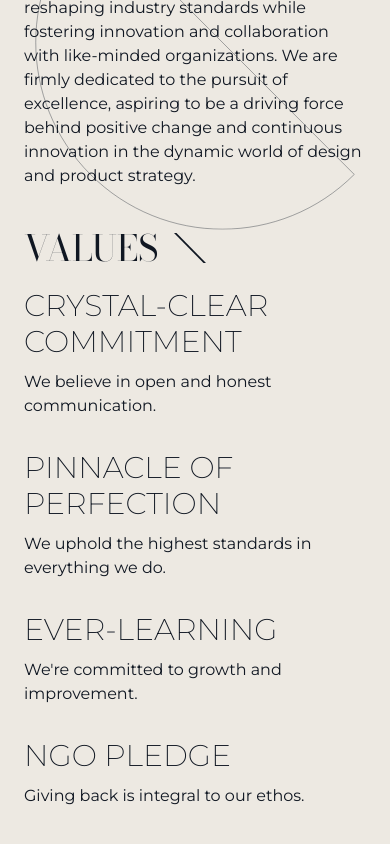
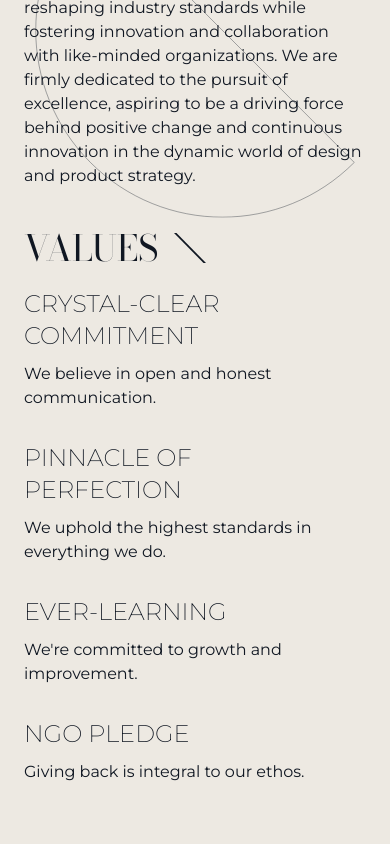
Before and after one commit to Skolaczk/mareingenii, a Next.js app: page / in a window 390 px wide. Shown: the part 1295-2139 px from the top of the page. Built offline with nearby package versions, Linux system fonts and the light colour scheme.

Commit message:
refactor: improve headings font size

```diff
--- a/src/components/about.tsx
+++ b/src/components/about.tsx
@@ -51,7 +51,7 @@ export const About = () => {
         <div className="space-y-8 md:order-1 md:space-y-14">
           {valuesData.map(({ title, content }) => (
             <div key={title} className="space-y-2.5 md:space-y-5">
-              <h4 className="max-w-md text-3xl font-extralight uppercase md:text-4xl lg:text-5xl">
+              <h4 className="max-w-xs text-2xl font-extralight uppercase md:max-w-md md:text-4xl lg:text-5xl">
                 {title}
               </h4>
               <p>{content}</p>
```
